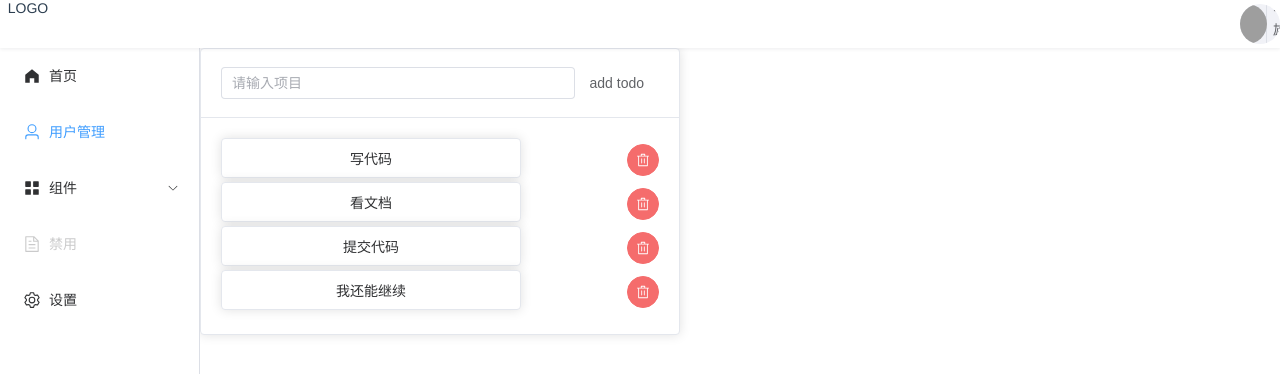
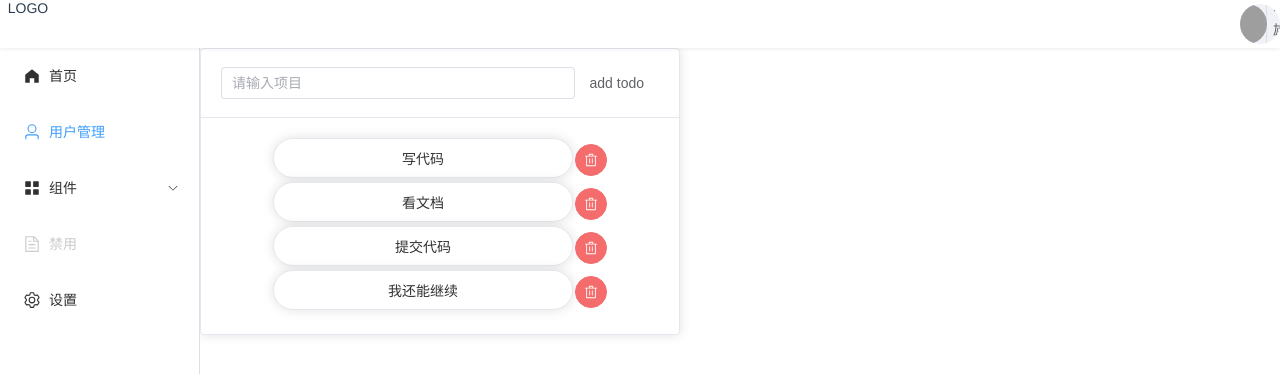
Before and after one commit to Hefeixiong/vue-manager, a Vue app: page /dashborad in a window 1280 px wide. Shown: the top 374 px of the page. Built offline with nearby package versions, Linux system fonts and the light colour scheme; grey boxes are pictures that could not be loaded.

Commit message:
调整todolist样式

```diff
--- a/src/components/TodoList.vue
+++ b/src/components/TodoList.vue
@@ -62,7 +62,7 @@ function removeList (todo) {
 }
 .card-body {
   display: flex;
-  justify-content: space-between;
+  justify-content: center;
   align-items: center;
   > el-radio {
     margin: 0;
@@ -75,6 +75,7 @@ function removeList (todo) {
 
   > .item {
       margin-bottom: 4px;
+      border-radius: 20px;
     }
 }
 
```
